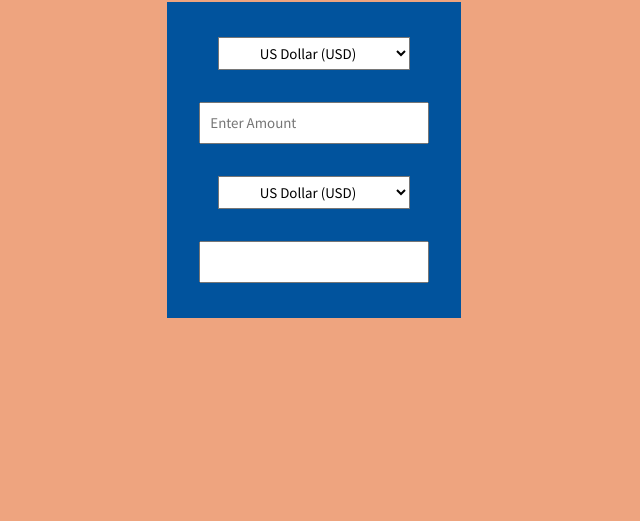
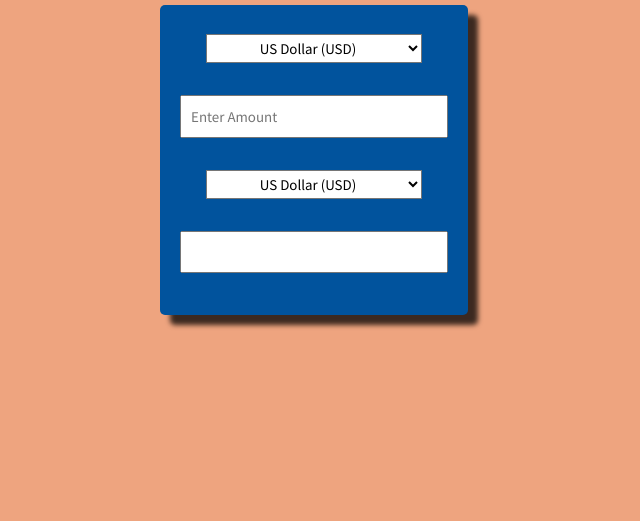
Before and after one commit to lakshaykamat/currencyconvertor, a plain HTML site: page index.html in a window 1280 px wide. Shown: the part 279-800 px from the top of the page, without its empty margins (326-966 px from the left). Drawn offline with Linux system fonts and the light colour scheme.

Commit message:
color added

```diff
--- a/style.css
+++ b/style.css
@@ -21,28 +21,34 @@ main{
     justify-content: center;
     align-items: center;
     flex-direction: column;
+    border-radius: 5px;
+    -webkit-box-shadow: 10px 10px 5px 0px rgba(0,0,0,0.75);
+-moz-box-shadow: 10px 10px 5px 0px rgba(0,0,0,0.75);
+box-shadow: 10px 10px 5px 0px rgba(0,0,0,0.75);
 }
 div{
     margin: 1rem;
+    color: #01539d;
 }
 
 select{
+    width: 80%;
     background-color: #fff;
     text-align: center;
-    padding: .3rem;
-    margin: 1rem;
+    padding: .2rem;
+    margin: .6rem;
 }
 option{
     padding: .3rem;
 }
 #userText{
-    width: 90%;
-    margin: 1rem;
+    width: 100%;
+    margin: 1.4rem;
     padding: .6rem;
 }
 #outText{
-    width:90%;
+    width: 100%;
     padding: .6rem;
-    margin: 1rem;
+    margin: 1.4rem;
     pointer-events: none;
 }
```
